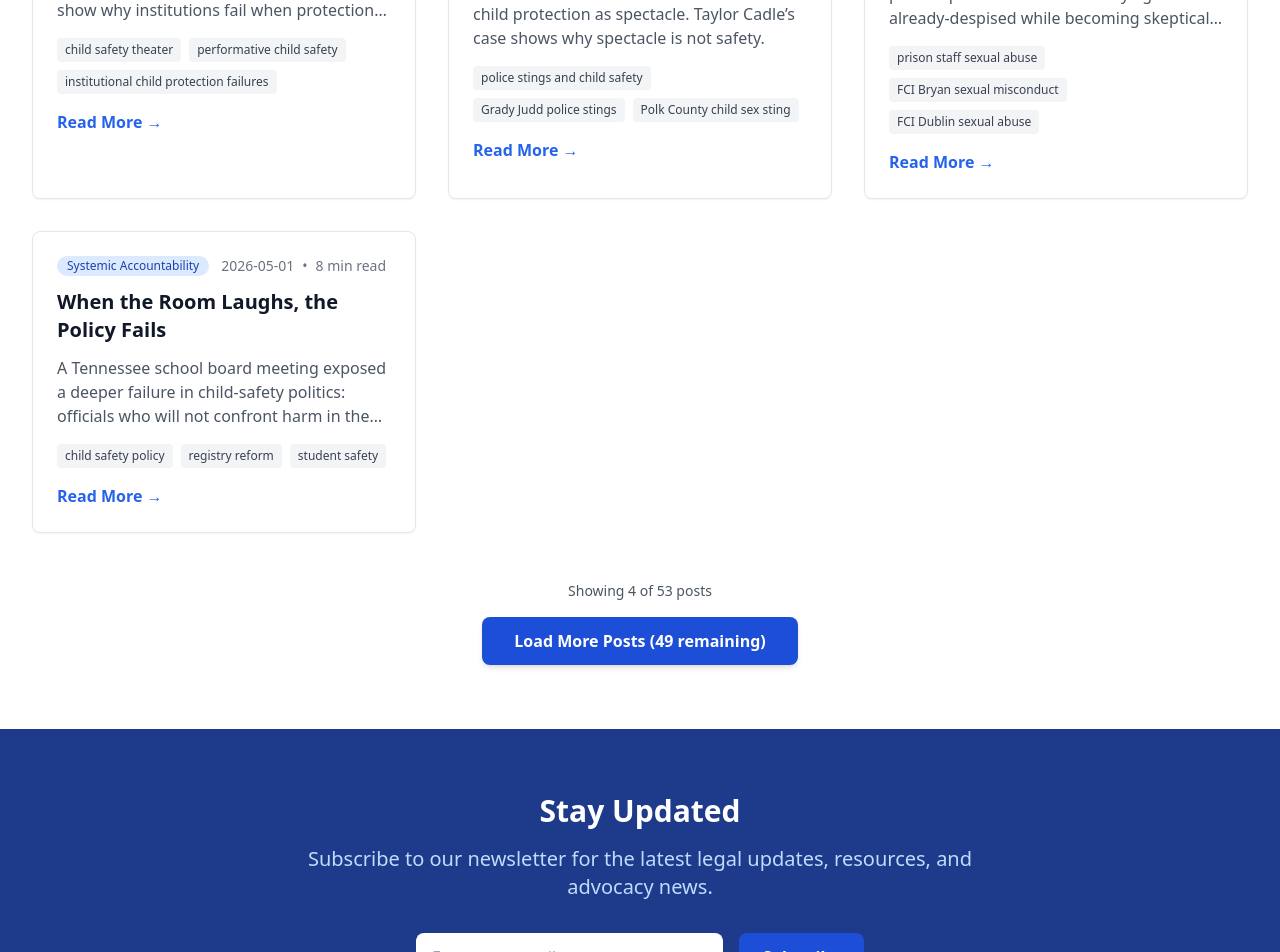
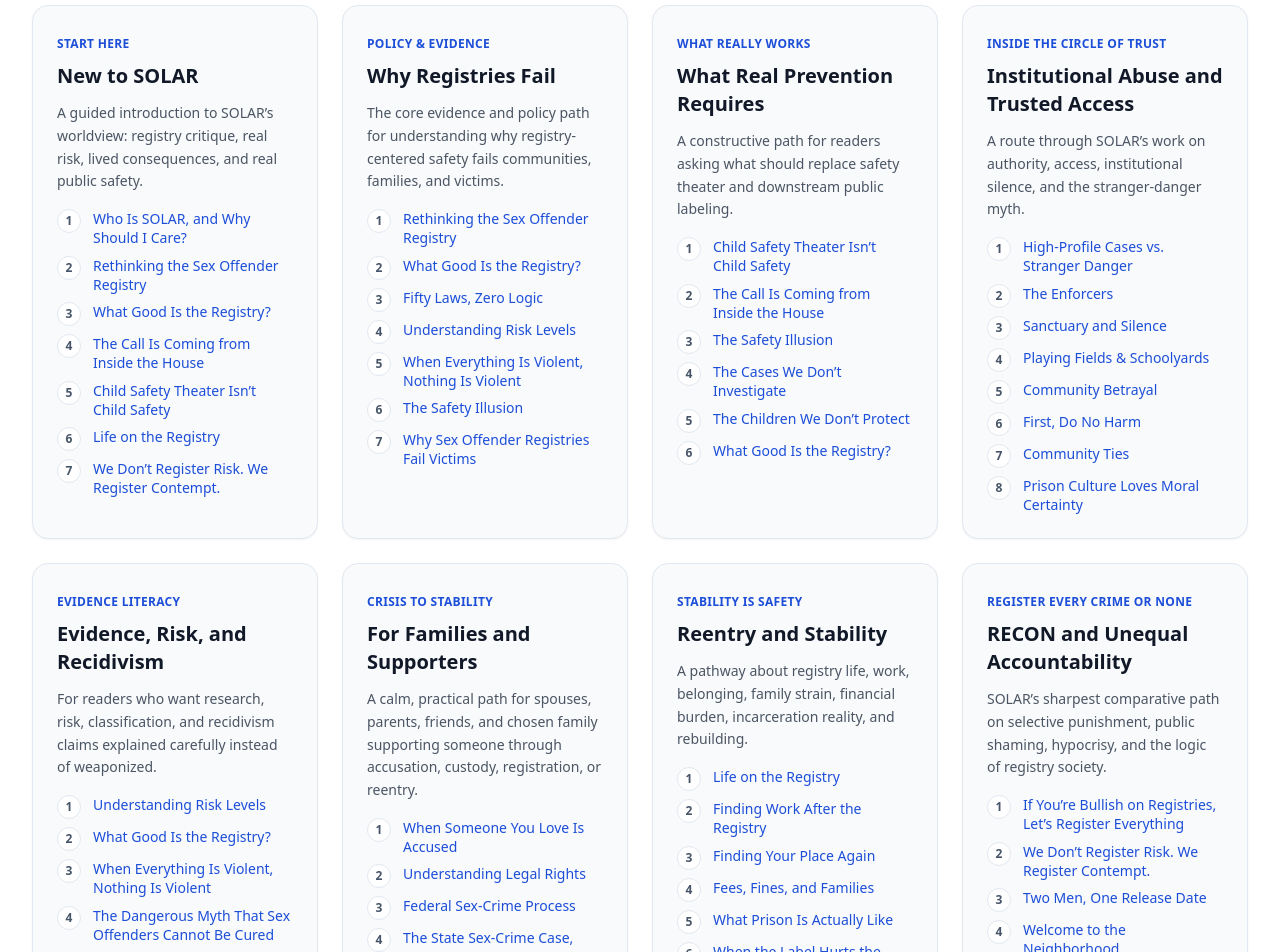
Before and after one commit to projectsolarrecon/Solar, a React (Vite) app: page /blog in a window 1280 px wide. Shown: the part 840-1792 px from the top of the page. Built offline with nearby package versions, Linux system fonts and the light colour scheme.

Commit message:
Add reader pathways section to blog page

```diff
--- a/src/pages/Blog.tsx
+++ b/src/pages/Blog.tsx
@@ -15,6 +15,127 @@ const categories = [
   "Research & Evidence Literacy",
   "Institutional Abuse",
   "Legislative & Policy Tracking",
+];
+
+const readerPathways = [
+  {
+    title: "New to SOLAR",
+    eyebrow: "Start here",
+    description:
+      "A guided introduction to SOLAR’s worldview: registry critique, real risk, lived consequences, and real public safety.",
+    links: [
+      { label: "Who Is SOLAR, and Why Should I Care?", path: "/blog/who-is-solar" },
+      { label: "Rethinking the Sex Offender Registry", path: "/blog/rethinking-registry" },
+      { label: "What Good Is the Registry?", path: "/blog/what-good-is-the-registry" },
+      { label: "The Call Is Coming from Inside the House", path: "/blog/inside-the-house" },
+      { label: "Child Safety Theater Isn’t Child Safety", path: "/blog/child-safety-theater-isnt-child-safety" },
+      { label: "Life on the Registry", path: "/blog/life-on-registry" },
+      { label: "We Don’t Register Risk. We Register Contempt.", path: "/blog/we-dont-register-risk" },
+    ],
+  },
+  {
+    title: "Why Registries Fail",
+    eyebrow: "Policy & evidence",
+    description:
+      "The core evidence and policy path for understanding why registry-centered safety fails communities, families, and victims.",
+    links: [
+      { label: "Rethinking the Sex Offender Registry", path: "/blog/rethinking-registry" },
+      { label: "What Good Is the Registry?", path: "/blog/what-good-is-the-registry" },
+      { label: "Fifty Laws, Zero Logic", path: "/blog/fifty-laws-zero-logic" },
+      { label: "Understanding Risk Levels", path: "/blog/understanding-risk-levels" },
+      { label: "When Everything Is Violent, Nothing Is Violent", path: "/blog/when-everything-is-violent" },
+      { label: "The Safety Illusion", path: "/blog/the-safety-illusion" },
+      { label: "Why Sex Offender Registries Fail Victims", path: "/blog/why-sex-offender-registries-fail-victims" },
+    ],
+  },
+  {
+    title: "What Real Prevention Requires",
+    eyebrow: "What really works",
+    description:
+      "A constructive path for readers asking what should replace safety theater and downstream public labeling.",
+    links: [
+      { label: "Child Safety Theater Isn’t Child Safety", path: "/blog/child-safety-theater-isnt-child-safety" },
+      { label: "The Call Is Coming from Inside the House", path: "/blog/inside-the-house" },
+      { label: "The Safety Illusion", path: "/blog/the-safety-illusion" },
+      { label: "The Cases We Don’t Investigate", path: "/blog/the-cases-we-dont-investigate" },
+      { label: "The Children We Don’t Protect", path: "/blog/children-we-dont-protect-part1" },
+      { label: "What Good Is the Registry?", path: "/blog/what-good-is-the-registry" },
+    ],
+  },
+  {
+    title: "Institutional Abuse and Trusted Access",
+    eyebrow: "Inside the circle of trust",
+    description:
+      "A route through SOLAR’s work on authority, access, institutional silence, and the stranger-danger myth.",
+    links: [
+      { label: "High-Profile Cases vs. Stranger Danger", path: "/blog/high-profile-cases-stranger-danger" },
+      { label: "The Enforcers", path: "/blog/the-enforcers" },
+      { label: "Sanctuary and Silence", path: "/blog/sanctuary-and-silence" },
+      { label: "Playing Fields & Schoolyards", path: "/blog/playing-fields-and-schoolyards" },
+      { label: "Community Betrayal", path: "/blog/community-betrayal" },
+      { label: "First, Do No Harm", path: "/blog/first-do-no-harm" },
+      { label: "Community Ties", path: "/blog/community-ties" },
+      { label: "Prison Culture Loves Moral Certainty", path: "/blog/prison-culture-loves-moral-certainty-until-the-accused-works-there" },
+    ],
+  },
+  {
+    title: "Evidence, Risk, and Recidivism",
+    eyebrow: "Evidence literacy",
+    description:
+      "For readers who want research, risk, classification, and recidivism claims explained carefully instead of weaponized.",
+    links: [
+      { label: "Understanding Risk Levels", path: "/blog/understanding-risk-levels" },
+      { label: "What Good Is the Registry?", path: "/blog/what-good-is-the-registry" },
+      { label: "When Everything Is Violent, Nothing Is Violent", path: "/blog/when-everything-is-violent" },
+      { label: "The Dangerous Myth That Sex Offenders Cannot Be Cured", path: "/blog/dangerous-myth" },
+      { label: "Political Theater With Dead Kids in the Wings", path: "/blog/political-theater" },
+    ],
+  },
+  {
+    title: "For Families and Supporters",
+    eyebrow: "Crisis to stability",
+    description:
+      "A calm, practical path for spouses, parents, friends, and chosen family supporting someone through accusation, custody, registration, or reentry.",
+    links: [
+      { label: "When Someone You Love Is Accused", path: "/blog/when-someone-you-love-is-accused" },
+      { label: "Understanding Legal Rights", path: "/blog/legal-rights" },
+      { label: "Federal Sex-Crime Process", path: "/blog/federal-sex-crime-process" },
+      { label: "The State Sex-Crime Case, Step by Step", path: "/blog/state-sex-crime-process" },
+      { label: "Vigilantism & the Public Registry", path: "/blog/vigilantism-registry" },
+      { label: "When the Label Hurts the Whole Family", path: "/blog/hidden-costs-registries" },
+      { label: "What Prison Is Actually Like", path: "/blog/what-prison-is-actually-like" },
+      { label: "Finding Your Place Again", path: "/blog/community-reintegration" },
+    ],
+  },
+  {
+    title: "Reentry and Stability",
+    eyebrow: "Stability is safety",
+    description:
+      "A pathway about registry life, work, belonging, family strain, financial burden, incarceration reality, and rebuilding.",
+    links: [
+      { label: "Life on the Registry", path: "/blog/life-on-registry" },
+      { label: "Finding Work After the Registry", path: "/blog/finding-work-after-registry" },
+      { label: "Finding Your Place Again", path: "/blog/community-reintegration" },
+      { label: "Fees, Fines, and Families", path: "/blog/follow-the-money-part2" },
+      { label: "What Prison Is Actually Like", path: "/blog/what-prison-is-actually-like" },
+      { label: "When the Label Hurts the Whole Family", path: "/blog/hidden-costs-registries" },
+    ],
+  },
+  {
+    title: "RECON and Unequal Accountability",
+    eyebrow: "Register every crime or none",
+    description:
+      "SOLAR’s sharpest comparative path on selective punishment, public shaming, hypocrisy, and the logic of registry society.",
+    links: [
+      { label: "If You’re Bullish on Registries, Let’s Register Everything", path: "/blog/register-all-felons" },
+      { label: "We Don’t Register Risk. We Register Contempt.", path: "/blog/we-dont-register-risk" },
+      { label: "Two Men, One Release Date", path: "/blog/two-men-one-release-date" },
+      { label: "Welcome to the Neighborhood", path: "/blog/welcome-to-the-neighborhood" },
+      { label: "Permanent Punishment for the Public, Temporary Shame for the Powerful", path: "/blog/permanent-punishment-public-temporary-shame-powerful" },
+      { label: "Classics and Cancel Culture. Registries and Red Carpets.", path: "/blog/classics-and-cancel-culture" },
+      { label: "Politics & Hypocrisy", path: "/blog/politics-and-hypocrisy" },
+    ],
+  },
 ];
 
 function Blog() {
@@ -103,6 +224,60 @@ function Blog() {
               >
                 {category}
               </button>
+            ))}
+          </div>
+        </div>
+      </section>
+
+      {/* Reader Pathways */}
+      <section className="bg-white py-16 border-b border-gray-200">
+        <div className="max-w-7xl mx-auto px-4 sm:px-6 lg:px-8">
+          <div className="max-w-3xl mx-auto text-center mb-12">
+            <span className="inline-flex items-center rounded-full bg-slate-100 px-3 py-1 text-sm font-medium text-slate-700 mb-4">
+              Start reading by pathway
+            </span>
+            <h2 className="text-3xl font-bold text-gray-900 mb-4">
+              Not sure where to begin?
+            </h2>
+            <p className="text-lg text-gray-600">
+              SOLAR’s blog can be read chronologically, by category, or through guided pathways built around the questions readers bring with them.
+            </p>
+          </div>
+
+          <div className="grid grid-cols-1 md:grid-cols-2 xl:grid-cols-4 gap-6">
+            {readerPathways.map((pathway) => (
+              <article
+                key={pathway.title}
+                className="bg-slate-50 border border-slate-200 rounded-2xl p-6 shadow-sm hover:shadow-md transition-shadow"
+              >
+                <div className="mb-4">
+                  <span className="text-xs font-semibold uppercase tracking-wide text-blue-700">
+                    {pathway.eyebrow}
+                  </span>
+                  <h3 className="text-xl font-bold text-gray-900 mt-2 mb-3">
+                    {pathway.title}
+                  </h3>
+                  <p className="text-sm text-gray-600 leading-relaxed">
+                    {pathway.description}
+                  </p>
+                </div>
+
+                <ol className="space-y-2">
+                  {pathway.links.map((link, index) => (
+                    <li key={link.path} className="flex gap-3 text-sm">
+                      <span className="flex-shrink-0 h-6 w-6 rounded-full bg-white border border-slate-200 text-slate-600 flex items-center justify-center text-xs font-semibold">
+                        {index + 1}
+                      </span>
+                      <Link
+                        to={link.path}
+                        className="text-blue-700 hover:text-blue-900 hover:underline leading-snug"
+                      >
+                        {link.label}
+                      </Link>
+                    </li>
+                  ))}
+                </ol>
+              </article>
             ))}
           </div>
         </div>
```
